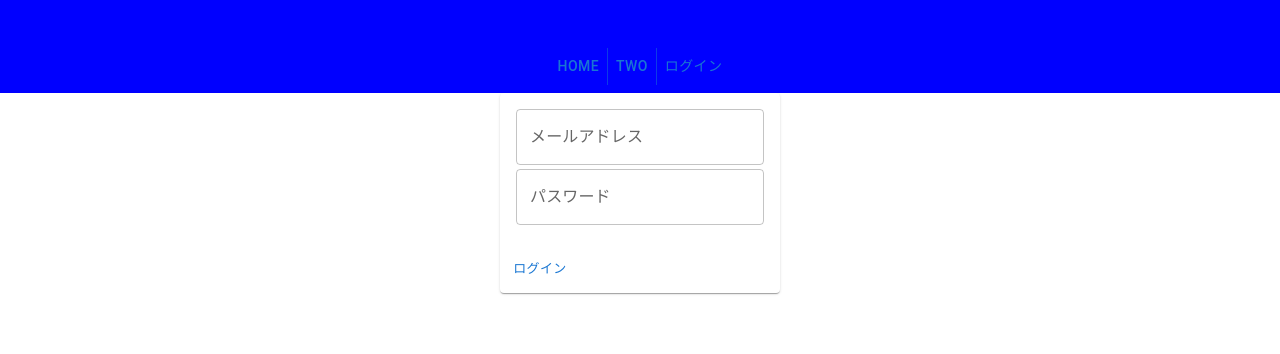
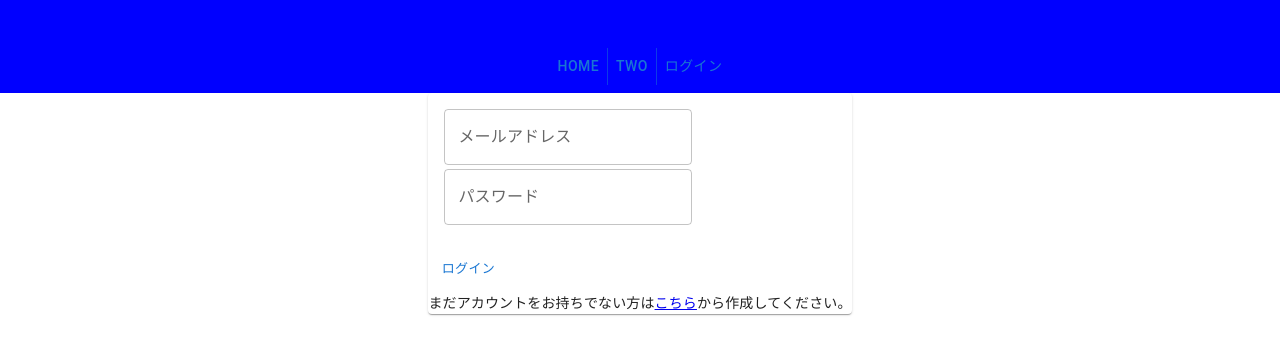
Before and after one commit to kobayoshi-xs/portfolio-project, a React (Create React App) app in the folder front/react-app/: page /signin in a window 1280 px wide. Shown: the top 354 px of the page. Built offline with nearby package versions, Linux system fonts and the light colour scheme.

Commit message:
SignIn.tsxにアカウント作成が未完了な場合にSignUp.tsxページへと誘導するLink作成

```diff
--- a/front/react-app/src/components/layouts/Header.tsx
+++ b/front/react-app/src/components/layouts/Header.tsx
@@ -34,12 +34,12 @@ const Header: React.VFC = () => {
         <HeaderButton>Two</HeaderButton>
         <Link to="signin" >
           <HeaderButton>
-              ログイン
+            ログイン
           </HeaderButton>
         </Link>
       </ButtonGroup>
     </Box>
-  )
+  );
 }
 
 export default Header
--- a/front/react-app/src/components/pages/SignIn.tsx
+++ b/front/react-app/src/components/pages/SignIn.tsx
@@ -1,6 +1,7 @@
 import React, { useState } from "react";
 import { useForm, SubmitHandler, Controller } from 'react-hook-form';
 import Cookies from "js-cookie"
+import { Link } from "react-router-dom";
 
 import { Box } from "@mui/system";
 import Card from '@mui/material/Card';
@@ -65,6 +66,13 @@ export const SignIn: React.VFC = () => {
           <CardActions>
             <Button size="small">ログイン</Button>
           </CardActions>
+          <Typography sx={{ fontSize: 14 }} >
+            まだアカウントをお持ちでない方は
+            <Link to="/signup">
+              こちら
+            </Link>
+            から作成してください。
+          </Typography>
         </Card>
       </form>
     </>
```
